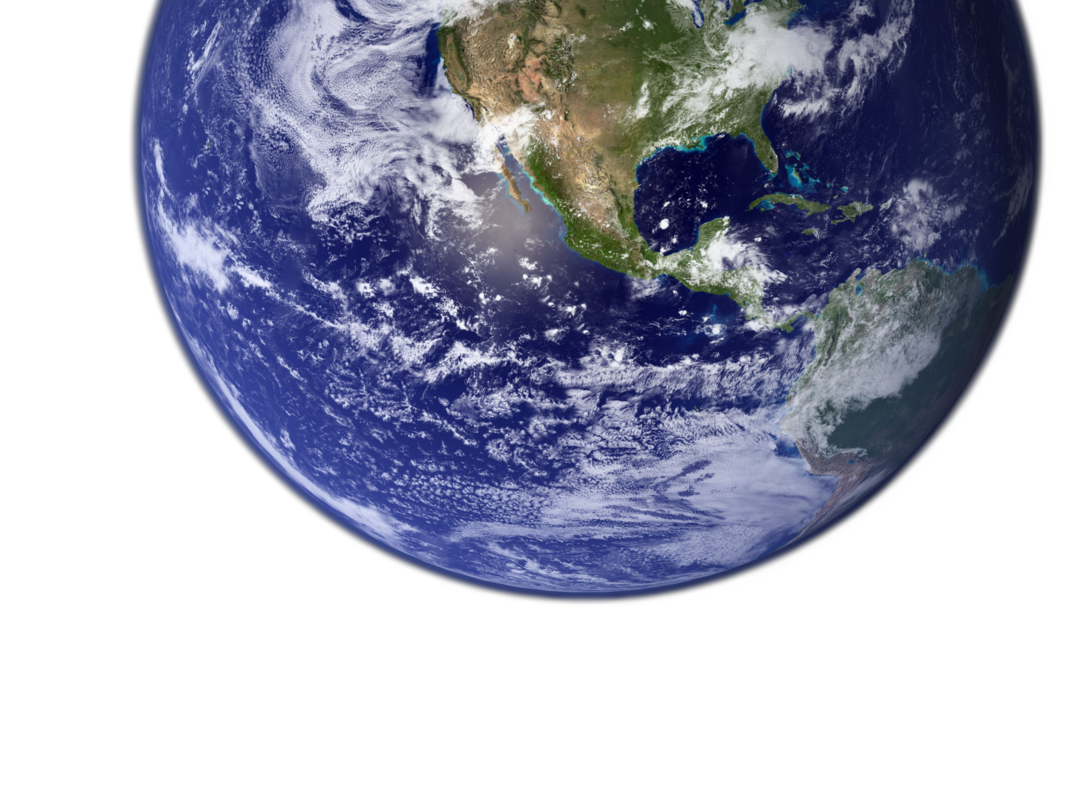
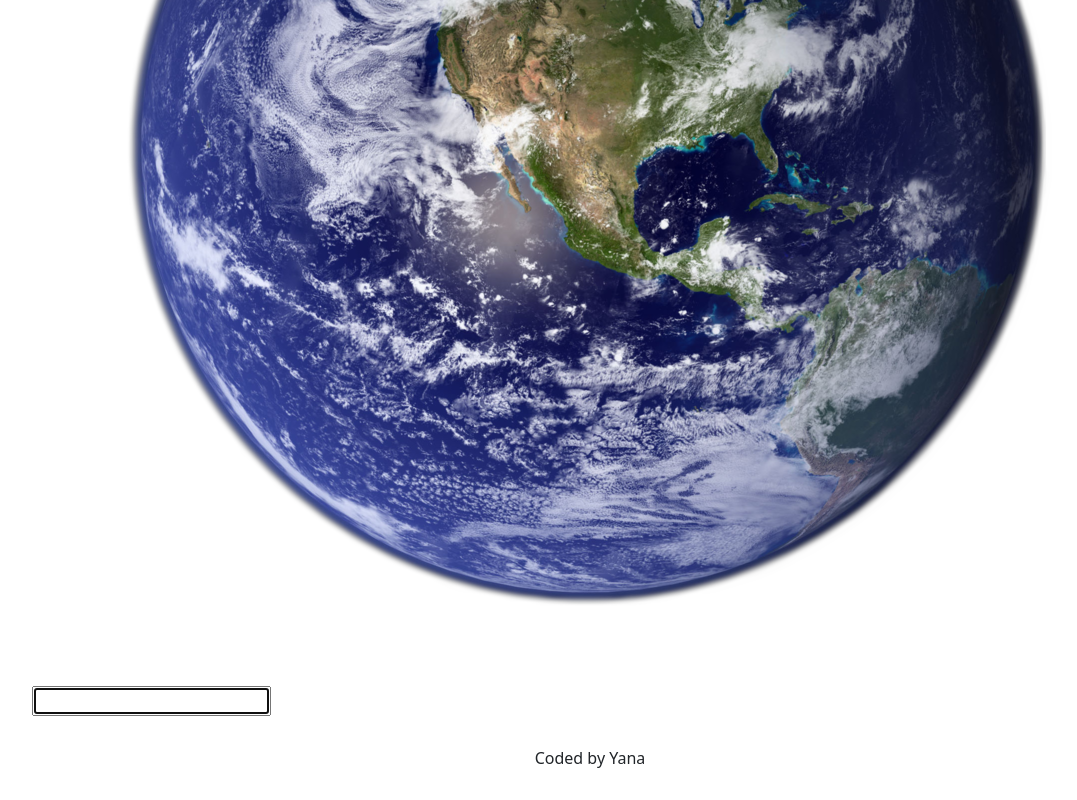
Before and after one commit to yarmenov/dictionary, a React (Create React App) app: page / in a window 1280 px wide. Shown: the part 422-1222 px from the top of the page, without its empty margins (50-1127 px from the left). Before the commit the page ends 1108 px from the top, so only its background shows below. Built offline with nearby package versions, Linux system fonts and the light colour scheme.

Commit message:
added a form

```diff
--- a/src/App.css
+++ b/src/App.css
@@ -6,3 +6,7 @@
   display: block;
   margin: 0 auto;
 }
+.App-footer {
+  text-align: center;
+  margin: 30px 0;
+}
--- a/src/App.js
+++ b/src/App.js
@@ -1,14 +1,21 @@
 import "./App.css";
 import "bootstrap/dist/css/bootstrap.css";
 import earth from "./earth.png";
+import Dictionary from "./Dictionary";
 
 function App() {
   return (
     <div className="App">
-      <header className="App-header">
-        Hello world{" "}
-        <img src={earth} className="App-logo img-fluid" alt="earth" />
-      </header>
+      <div className="container">
+        <header className="App-header">
+          Hello world{" "}
+          <img src={earth} className="App-logo img-fluid" alt="earth" />
+        </header>
+        <main>
+          <Dictionary />
+        </main>
+        <footer className="App-footer">Coded by Yana</footer>
+      </div>
     </div>
   );
 }
--- /dev/null
+++ b/src/Dictionary.css
@@ -0,0 +1,2 @@
+.Dictionary {
+}
--- /dev/null
+++ b/src/Dictionary.js
@@ -0,0 +1,20 @@
+import React, { useState } from "react";
+import "./Dictionary.css";
+export default function Dictionary() {
+  let [keyword, setKeyword] = useState("");
+  function search(event) {
+    event.preventDefault();
+    alert(`Searching for ${keyword}`);
+  }
+  function handleKeywordChange(event) {
+    setKeyword(event.target.value);
+  }
+  return (
+    <div className="Dictionary">
+      <form onSubmit={search}>
+        {" "}
+        <input type="search" autoFocus={true} onChange={handleKeywordChange} />
+      </form>
+    </div>
+  );
+}
```
